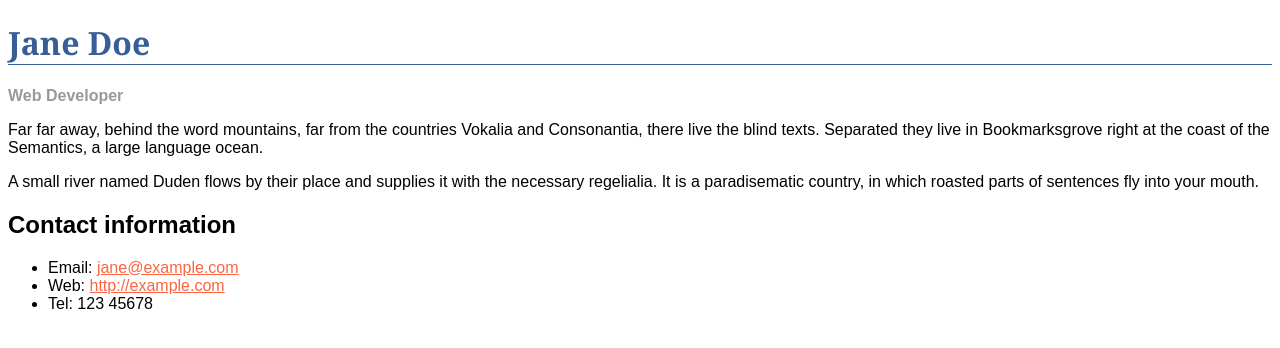
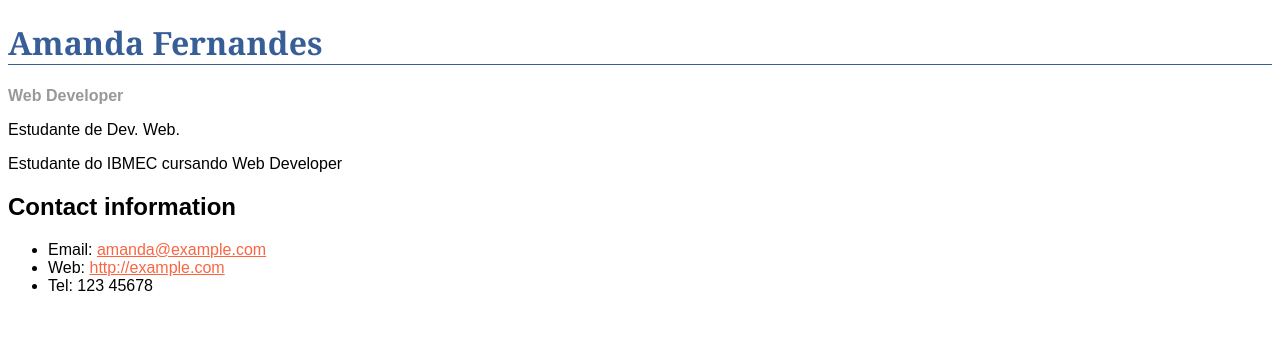
Before and after one commit to amandfernandes/Dev.Web, a plain HTML site: page Aula 4/Exercicio-Modzilla/index.html in a window 1280 px wide. Drawn offline with Linux system fonts and the light colour scheme.

Commit message:
Update index.html
Correção de exercício

```diff
--- a/Aula 4/Exercicio-Modzilla/index.html
+++ b/Aula 4/Exercicio-Modzilla/index.html
@@ -9,15 +9,15 @@
     <title>Document</title>
 </head>
 <body>
-    <h1>Jane Doe</h1>
+    <h1>Amanda Fernandes</h1>
     <div class="job-title">Web Developer</div>
-    <p>Far far away, behind the word mountains, far from the countries Vokalia and Consonantia, there live the blind texts. Separated they live in Bookmarksgrove right at the coast of the Semantics, a large language ocean.</p>
+    <p>Estudante de Dev. Web.</p>
 
-    <p>A small river named Duden flows by their place and supplies it with the necessary regelialia. It is a paradisematic country, in which roasted parts of sentences fly into your mouth. </p>
+    <p>Estudante do IBMEC cursando Web Developer</p>
 
     <h2>Contact information</h2>
     <ul>
-      <li>Email: <a href="mailto:jane@example.com">jane@example.com</a></li>
+      <li>Email: <a href="mailto:amanda@example.com">amanda@example.com</a></li>
       <li>Web: <a href="http://example.com">http://example.com</a></li>
       <li>Tel: 123 45678</li>
     </ul>
```
